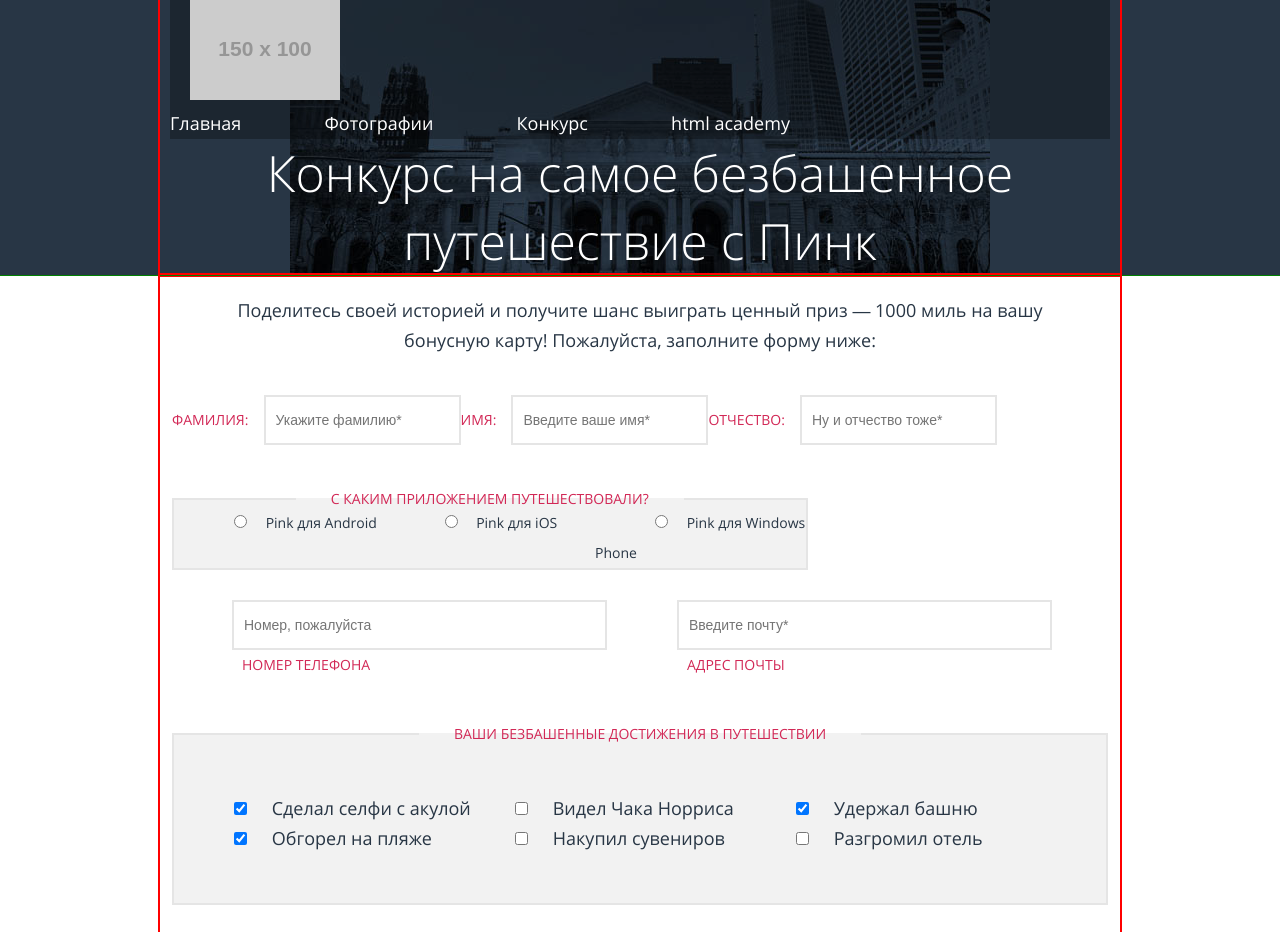
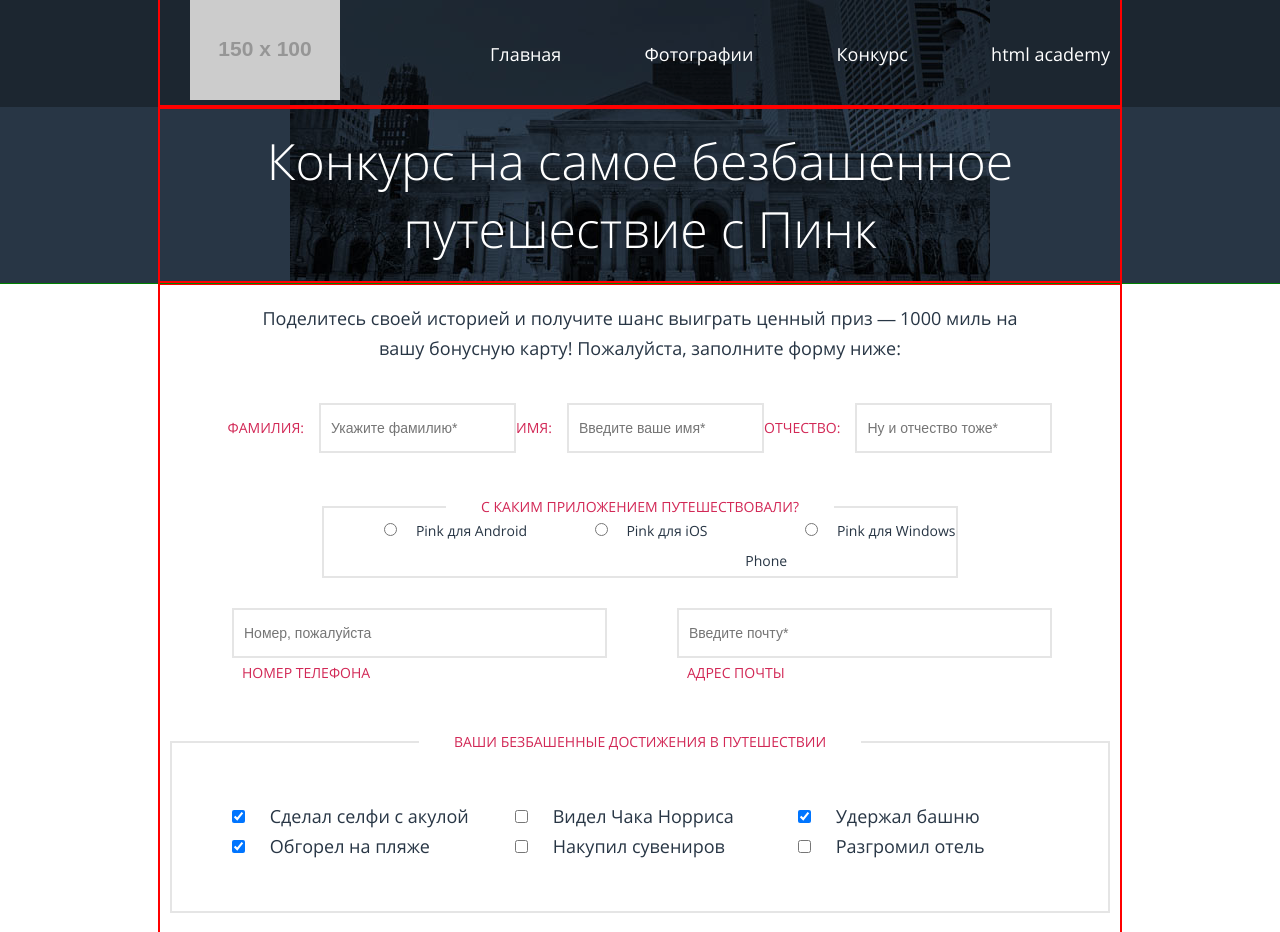
Before and after one commit to KoblentsAV/395743-pink, a website: page form.html in a window 1280 px wide. Shown: the top 932 px of the page. Drawn offline with nearby package versions, Linux system fonts and the light colour scheme; files that its build step writes are made by us from their sources; placeholder pictures from the web are drawn by us.

Commit message:
Доработка 4 задания

```diff
--- a/form.html
+++ b/form.html
@@ -8,10 +8,9 @@
   </head>
   <body>
     <header class="page-header">
-      <div class="page-header__hero">
-      </div>
+      <nav class="main-nav">
         <div class="container">
-        <nav class="main-nav">
+          <div class="main-nav__inner">
             <div class="main-nav__logo">
               <a  href="#">
                 <img src="http://placehold.it/150x100" width="150" height="40" alt="Pink">
@@ -23,7 +22,10 @@
               <li class="main-nav__item"><a href="form.html">Конкурс</a></li>
               <li class="main-nav__item"><a href="#">html academy</a></li>
             </ul>
+          </div>
+        </div>
       </nav>
+      <div class="container">
         <div class="header-title">
           <p class="header-title__photo-page header-title__photo-page--hidden">
             Фотографии<br>пользователей
@@ -129,7 +131,6 @@
             <p class="form-area__required-mark">
               * — Обязательные поля
             </p>
-          </div>
           </form>
         </section>
       </div>
--- a/less/blocks/container.less
+++ b/less/blocks/container.less
@@ -11,3 +11,7 @@
     width: 940px;
   }
 }
+
+.container--grey {
+  background-color: @whitesmoke-color;
+}
--- a/less/blocks/feedback.less
+++ b/less/blocks/feedback.less
@@ -4,14 +4,16 @@
 
 .feedback__title {
   padding-top: 20px;
-  padding-right: 20px;
   padding-bottom: 20px;
-  padding-left: 20px;
   text-align: center;
   @media (min-width: 660px) {
     padding-left: 60px;
     padding-right: 60px;
     font-size: 18px;
+  }
+  @media (min-width: 960px) {
+    padding-left: 75px;
+    padding-right: 75px;
   }
 }
 
@@ -23,5 +25,4 @@
   @media (min-width: 960px) {
     display: inline;
   }
-
 }
--- a/less/blocks/form-area.less
+++ b/less/blocks/form-area.less
@@ -3,7 +3,7 @@
   padding-bottom: 20px;
   @media (min-width: 960px) {
     display: flex;
-    justify-content: space-between;
+    justify-content: space-around;
     flex-wrap: wrap;
   }
 }
@@ -96,12 +96,16 @@
 
 
 .form-area__achievements {
+  background-color: @whitesmoke-color;
   @media (min-width: 660px) {
     border: 2px solid #e5e5e5;
+    margin-left: 0;
+    margin-right: 0;
     padding-top: 50px;
     padding-right: 60px;
     padding-bottom: 50px;
     padding-left: 60px;
+    background-color: @default-color;
   }
 }
 
@@ -183,20 +187,14 @@
 }
 
 .form-area__your-emotions {
-  @media (min-width: 960px) {
-    flex-basis: 100%;
-  }
+  flex-basis: 100%;
+}
+
+.form-area__review {
+  resize: none;
 }
 
 .form-area__your-emotions textarea {
   box-sizing: border-box;
   width: 100%;
 }
-
-.form-area__achievements {
-  background-color: @whitesmoke-color;
-}
-
-.form-area__which-programm {
-  background-color: @whitesmoke-color;
-}
--- a/less/blocks/get-plan.less
+++ b/less/blocks/get-plan.less
@@ -1,4 +1,5 @@
 .get-plan {
+  overflow-x: hidden;
   line-height: 30px;
   background-color: @whitesmoke-color;
 }
--- a/less/blocks/header-title.less
+++ b/less/blocks/header-title.less
@@ -1,4 +1,6 @@
 .header-title {
+  padding-top: 20px;
+  padding-bottom: 20px;
   padding-left: 20px;
   padding-right: 20px;
   text-align: center;
--- a/less/blocks/photo-review.less
+++ b/less/blocks/photo-review.less
@@ -7,7 +7,6 @@
 }
 
 .photo-review--of-the-day {
-  outline: 1px solid black;
   width: 100%;
 }
 
--- a/less/blocks/plus-effect.less
+++ b/less/blocks/plus-effect.less
@@ -2,7 +2,6 @@
   display: none;
   @media (min-width: 660px) {
     display: block;
-    min-height: 350px;
     background-color: @default-color;
   }
   @media (min-width: 960px) {
```
Also changed, not shown: photo.html (+6 -4 lines). Lines whose indentation alone changed are shown as unchanged.
